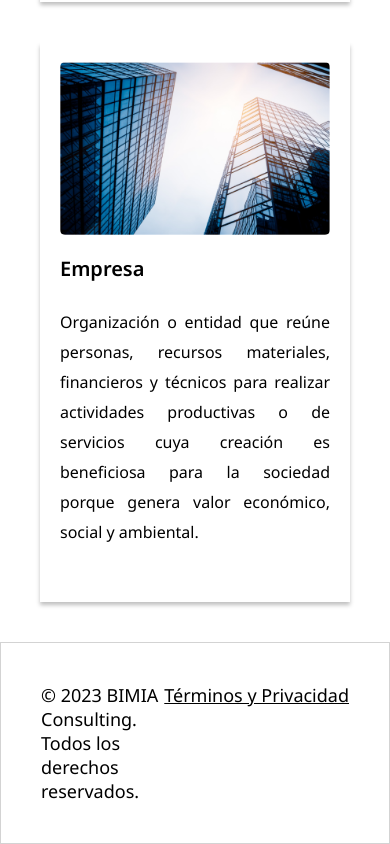
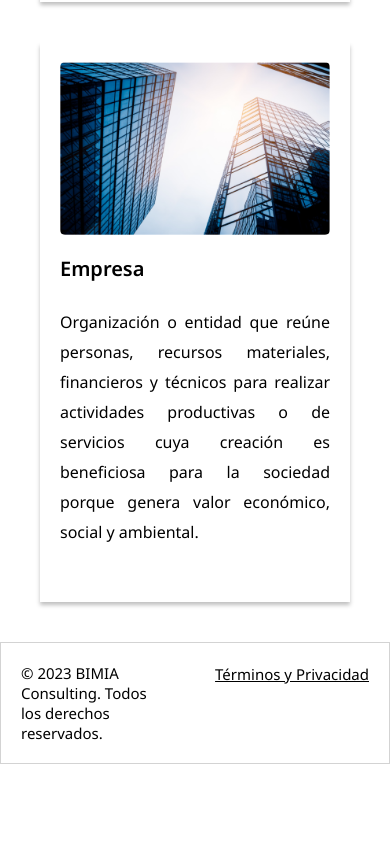
Before and after one commit to lu0tero/bimia, a website: page pages/work.html in a window 390 px wide. Shown: the part 2013-2857 px from the top of the page. After the commit the page ends 2777 px from the top, so only its background shows below. Drawn offline with Linux system fonts and the light colour scheme.

Commit message:
cambios footer

```diff
--- a/sass/_footer.scss
+++ b/sass/_footer.scss
@@ -30,3 +30,15 @@ footer {
         }
     }
 }
+
+@media only screen and (max-width: 420px) {
+    footer {
+        padding: 20px;
+        .footer-info-div {
+                span {
+                    font-size: 15px;
+                }
+        }
+    }
+
+}
```
Also changed, not shown: index.html (+3 -3 lines), stylesheet/styles.css, 1 other file.
